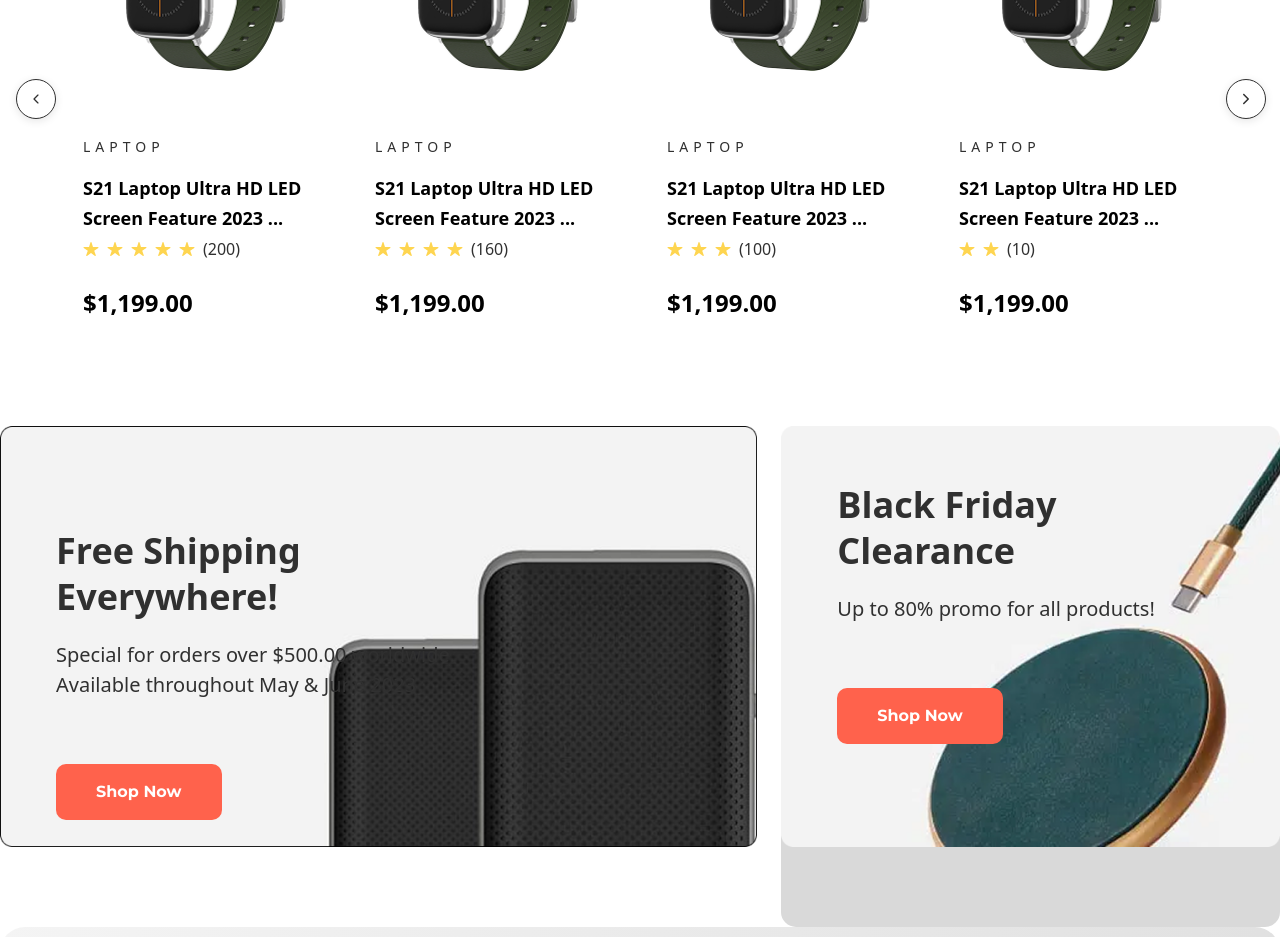
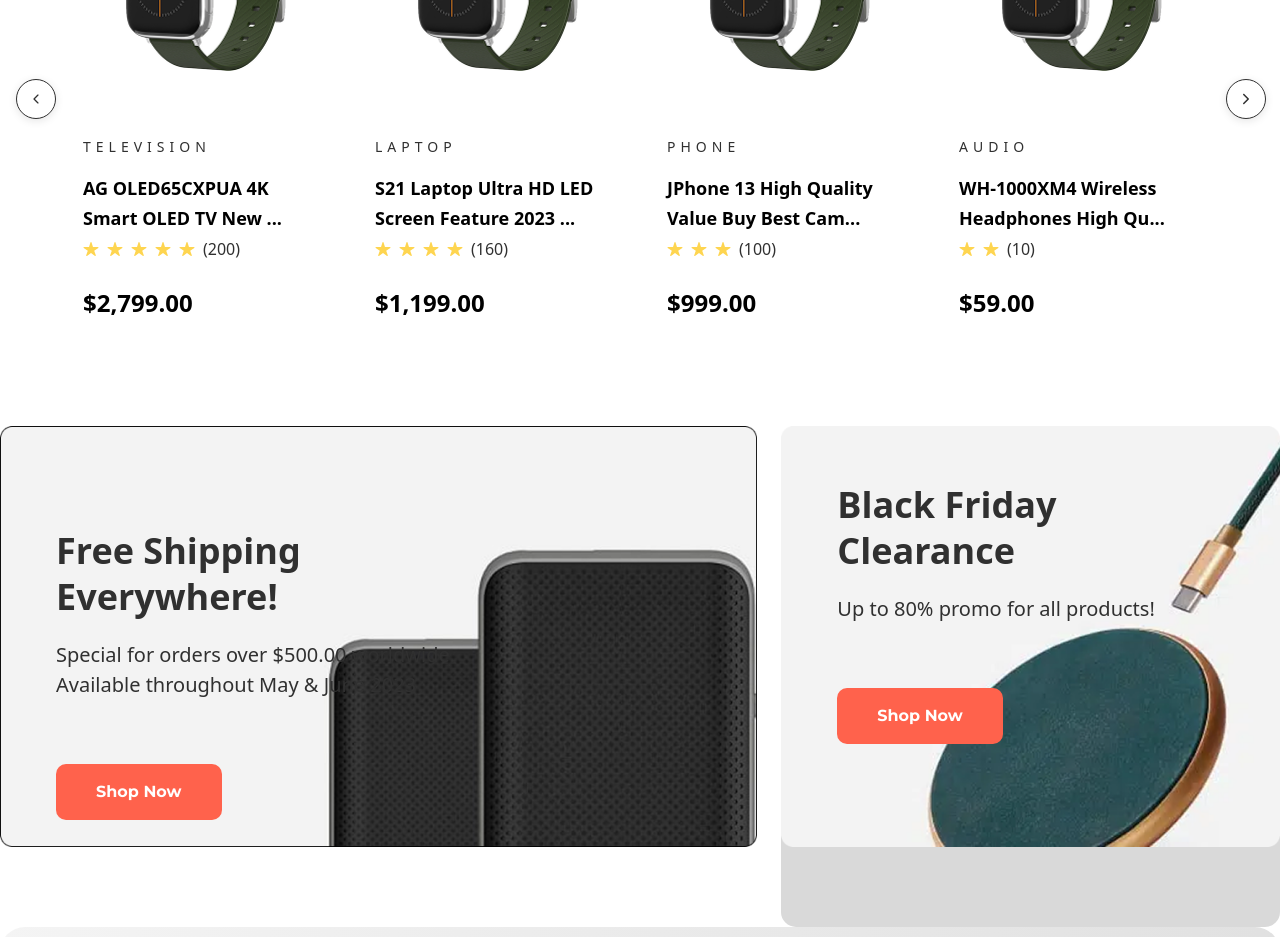
Before and after one commit to Githubshakil/eshop, a React (Vite) app: page / in a window 1280 px wide. Shown: the part 1300-2237 px from the top of the page. Built offline with nearby package versions, Linux system fonts and the light colour scheme.

Commit message:
update Featured Product

```diff
--- a/src/components/FeatureProduct.jsx
+++ b/src/components/FeatureProduct.jsx
@@ -87,11 +87,11 @@ const FeatureProduct = ({stock=false}) => {
               <Slider {...settings}>
 
 
-              <ProductLayout percentValue="40%" percentTag = {true} category = "LAPTOP" title= "S21 Laptop Ultra HD LED Screen Feature 2023 ..." rating = "3" totalRating="(100)" price="1,199.00" border={true} bg="transparent" stock={stock} stockAmount ="50" />
-            <ProductLayout percentValue="40%" percentTag = {false} category = "LAPTOP" title= "S21 Laptop Ultra HD LED Screen Feature 2023 ..." rating = "2" totalRating="(10)" price="1,199.00" border={true} bg="transparent" stock={stock} stockAmount ="50"/>
+            <ProductLayout percentValue="40%" percentTag = {true} category = "PHONE" title= "JPhone 13 High Quality Value Buy Best Cam..." rating = "3" totalRating="(100)" price="999.00" border={true} bg="transparent" stock={stock} stockAmount ="50" />
+            <ProductLayout percentValue="40%" percentTag = {false} category = "AUDIO" title= "WH-1000XM4 Wireless Headphones High Qu..." rating = "2" totalRating="(10)" price="59.00" border={true} bg="transparent" stock={stock} stockAmount ="50"/>
             <ProductLayout percentValue="40%" percentTag = {false} category = "LAPTOP" title= "S21 Laptop Ultra HD LED Screen Feature 2023 ..." rating = "3" totalRating="(60)" price="1,199.00" border={true} bg="transparent" stock={stock} stockAmount ="50" />
-            <ProductLayout percentValue="40%" percentTag = {false} category = "LAPTOP" title= "S21 Laptop Ultra HD LED Screen Feature 2023 ..." rating = "3" totalRating="(60)" price="1,199.00" border={true} bg="transparent" stock={stock} stockAmount ="50" />
-            <ProductLayout percentValue="50%" percentTag = {true} category = "LAPTOP" title= "S21 Laptop Ultra HD LED Screen Feature 2023 ..." rating = "5" totalRating="(200)" price="1,199.00" border={true} bg="transparent" stock={stock} stockAmount ="50"/>
+            <ProductLayout percentValue="40%" percentTag = {false} category = "CAMERA" title= "Mini Polaroid Camerafor Girls with Flash Li..." rating = "3" totalRating="(60)" price="79.00" border={true} bg="transparent" stock={stock} stockAmount ="50" />
+            <ProductLayout percentValue="50%" percentTag = {true} category = "TELEVISION" title= "AG OLED65CXPUA 4K Smart OLED TV New ..." rating = "5" totalRating="(200)" price="2,799.00" border={true} bg="transparent" stock={stock} stockAmount ="50"/>
             <ProductLayout percentValue="40%" percentTag = {false} category = "LAPTOP" title= "S21 Laptop Ultra HD LED Screen Feature 2023 ..." rating = "4" totalRating="(160)" price="1,199.00" border={true} bg="transparent" stock={stock} stockAmount ="50" />
 
 
```
